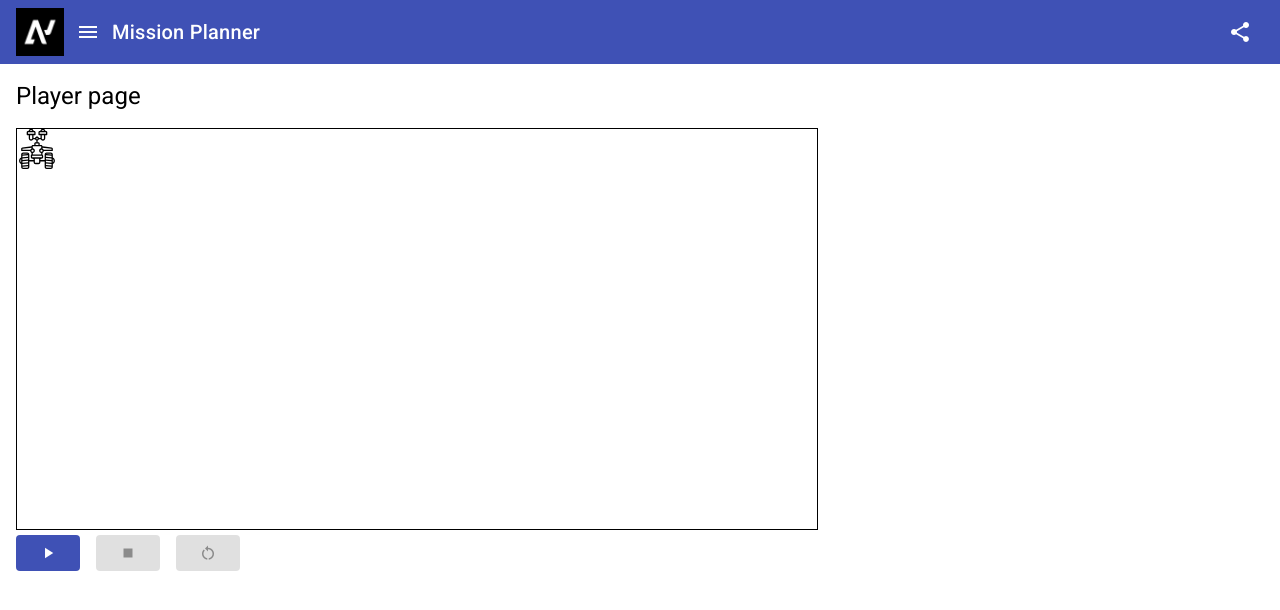
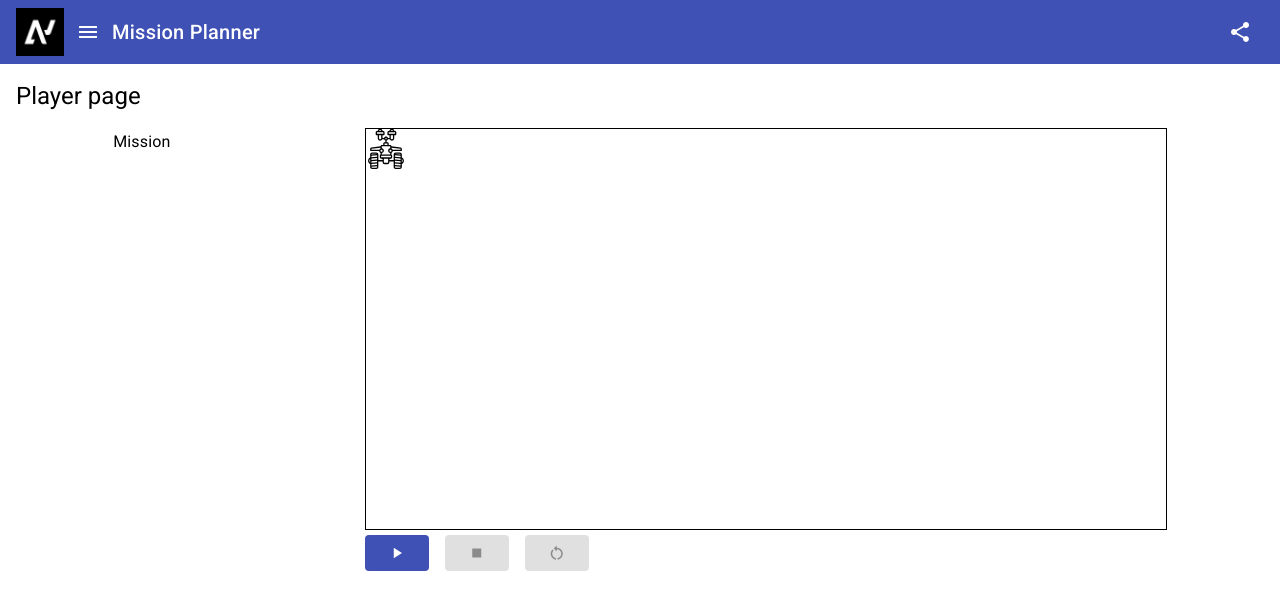
Before and after one commit to iancurobert92/mission-planner, an Angular app: page /player in a window 1280 px wide. Shown: the top 610 px of the page. Built offline with nearby package versions, Linux system fonts and the light colour scheme.

Commit message:
Display the list of points

```diff
--- a/src/player/feature/player/player.component.html
+++ b/src/player/feature/player/player.component.html
@@ -1,11 +1,18 @@
 <h1>Player page</h1>
+<div class="planner-content-wrapper">
+  <div>
+    <h3>Mission</h3>
+    <ol>
+      <li *ngFor="let targetPoint of targetPoints">{{ targetPoint.name }}</li>
+    </ol>
+  </div>
+  <div>
     <canvas
       #missionMap
       class="missions-map"
       [width]="MISSIONS_MAP_WIDTH"
       [height]="MISSIONS_MAP_HEIGHT"
     ></canvas>
-
     <div>
       <button
         mat-flat-button
@@ -34,3 +41,5 @@
         <mat-icon class="p-0 m-0">restart_alt</mat-icon>
       </button>
     </div>
+  </div>
+</div>
--- a/src/player/feature/player/player.component.scss
+++ b/src/player/feature/player/player.component.scss
@@ -1,3 +1,10 @@
+.planner-content-wrapper {
+  display: flex;
+  flex-direction: row;
+  justify-content: space-around;
+  flex-wrap: wrap;
+}
+
 .missions-map {
   border: 1px solid #000000;
 }
--- a/src/player/feature/player/player.component.ts
+++ b/src/player/feature/player/player.component.ts
@@ -1,3 +1,4 @@
+import { NgFor } from '@angular/common';
 import {
   AfterViewInit,
   Component,
@@ -16,7 +17,7 @@ import { Coordinate } from '@shared/data-access';
 @Component({
   selector: 'app-player',
   standalone: true,
-  imports: [MatButton, MatIcon],
+  imports: [MatButton, MatIcon, NgFor],
   templateUrl: './player.component.html',
   styleUrl: './player.component.scss',
 })
```
Lines whose indentation alone changed are shown as unchanged.
